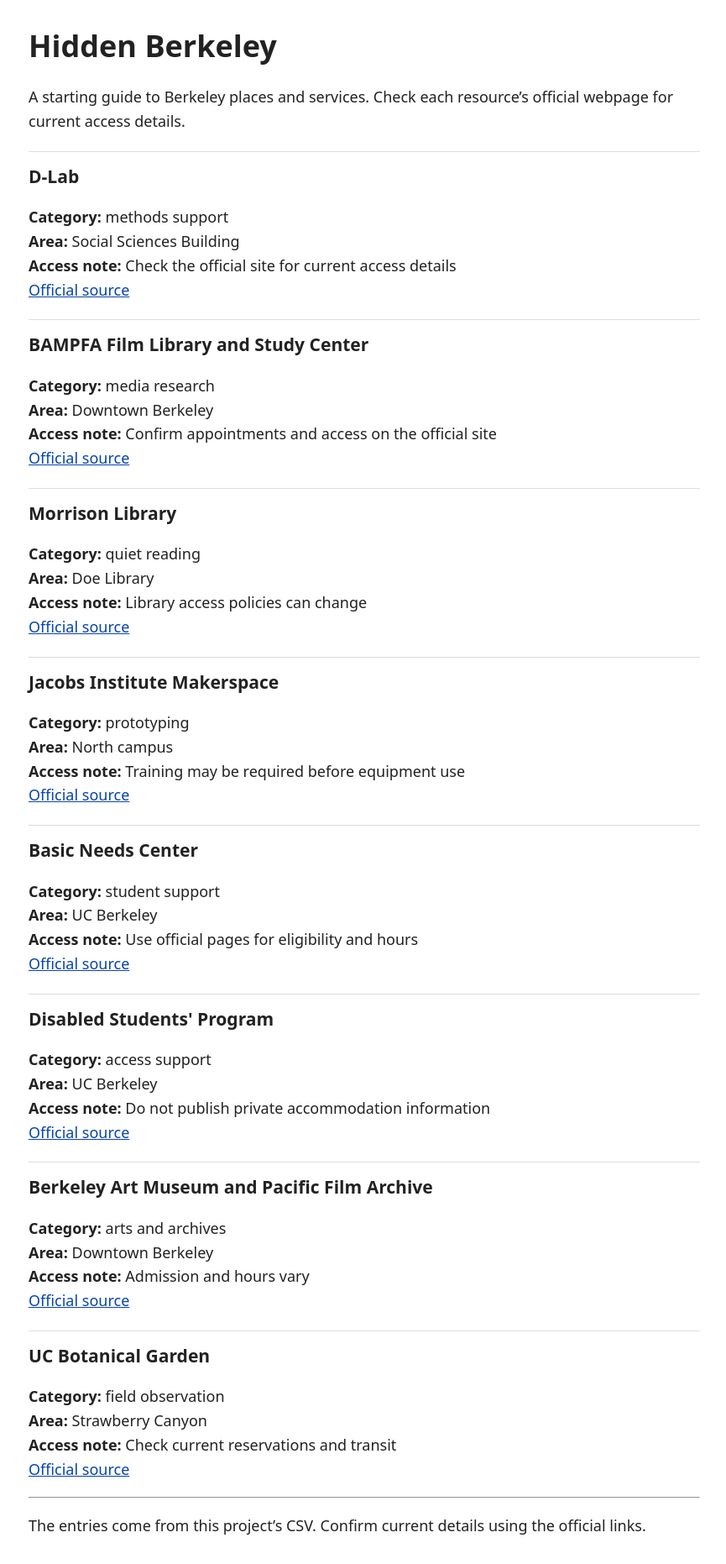
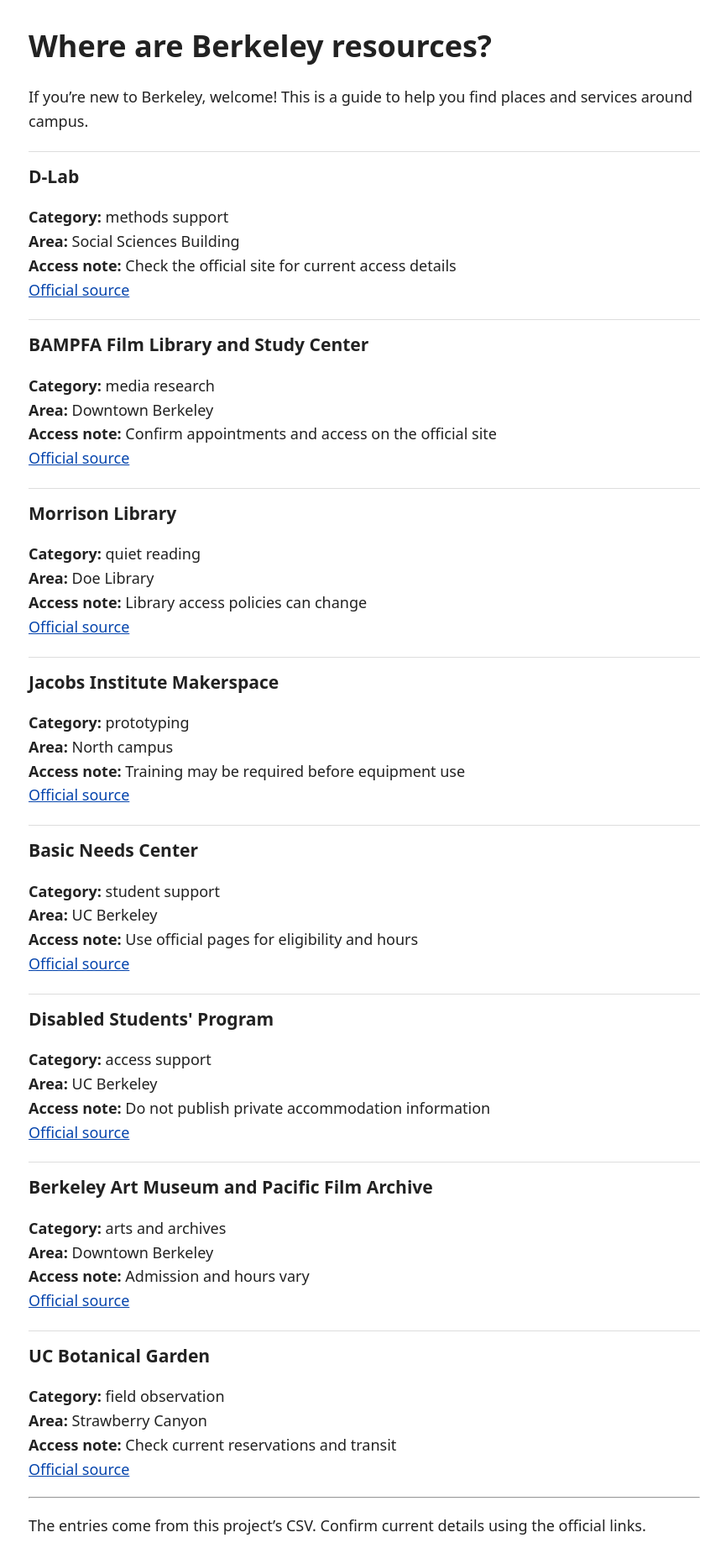
Before and after one commit to 4am1r/hidden-berkeley, a Jekyll site: the page built from docs/index.md, in a window 1280 px wide. Shown: the whole page at 84% size, without its empty margins (206-1071 px from the left). Built offline with Jekyll 4.4.1, drawn with Linux system fonts in a browser that asks for light colours.

Commit message:
Refresh Hidden Berkeley guide and notebook
This update rewrites the landing page and completes the notebook workflow for the project.

```diff
--- a/docs/index.md
+++ b/docs/index.md
@@ -3,9 +3,9 @@
 title: Hidden Berkeley
 ---
 
-# Hidden Berkeley
+# Where are Berkeley resources?
 
-A starting guide to Berkeley places and services. Check each resource's official webpage for current access details.
+If you're new to Berkeley, welcome! This is a guide to help you find places and services around campus.
 
 <!-- Edit the heading and introduction above. The supplied loop below displays each row of the CSV. -->
 {% for resource in site.data.locations %}
```
Also changed, not shown: 1 other file.
